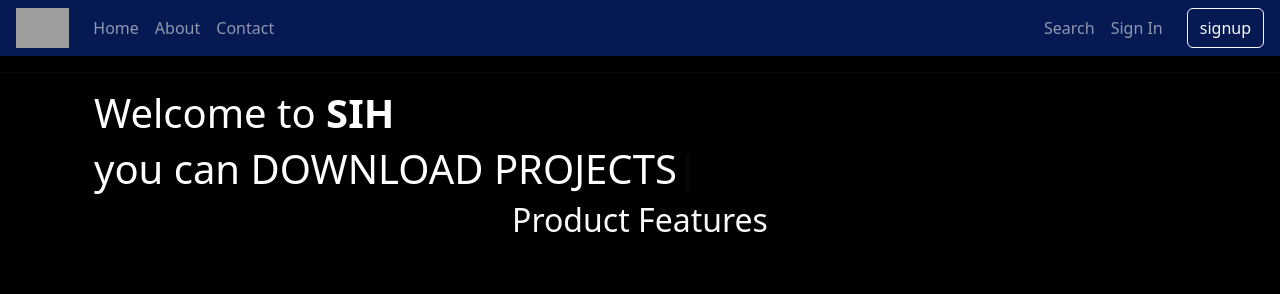
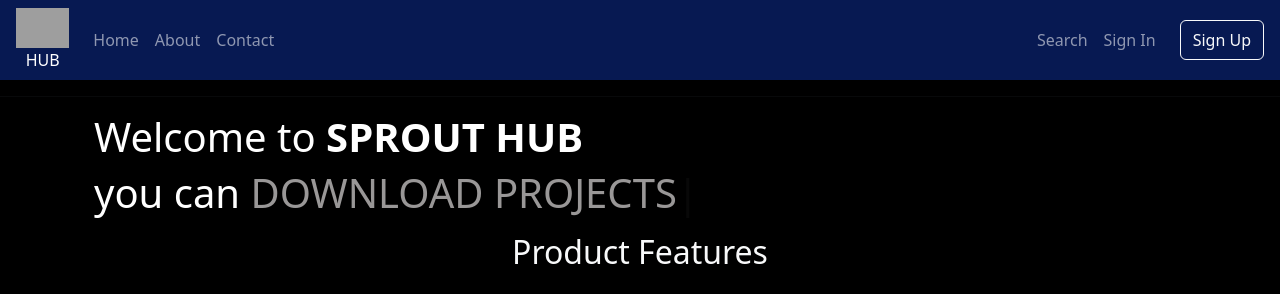
Before and after one commit to sr33n3sh/SproutHub, a Django app: page / in a window 1280 px wide. Shown: the top 294 px of the page. Run offline with Django 4.2, Linux system fonts and the light colour scheme; some libraries are stand-ins or nearby versions; grey boxes are pictures that could not be loaded.

Commit message:
something

```diff
--- a/sih/sih/settings.py
+++ b/sih/sih/settings.py
@@ -59,10 +59,11 @@ import os
 TEMPLATES = [
     {
         'BACKEND': 'django.template.backends.django.DjangoTemplates',
-        'DIRS': [os.path.join(BASE_DIR,'templates')],
+        'DIRS': [os.path.join(BASE_DIR, 'templates')],
         'APP_DIRS': True,
         'OPTIONS': {
             'context_processors': [
+                'django.template.context_processors.static',
                 'django.template.context_processors.debug',
                 'django.template.context_processors.request',
                 'django.contrib.auth.context_processors.auth',
--- a/sih/templates/landingPage.html
+++ b/sih/templates/landingPage.html
@@ -2,12 +2,13 @@
 {% load static %}
 <!-- nav bar -->
 <nav class="navbar navbar-expand-lg navbar-dark color5">
+  <div class="logo-container d-flex flex-column justify-content-center align-items-center
+  ">
     <img src="https://sproutdental.ca/wp-content/uploads/2019/07/SproutDental-Homepage-2019-Hero-Logo.png" style="height: 2.5rem;
-  margin: 0 1rem;" alt="Logo"/>
-  <div
-    class="collapse navbar-collapse justify-content-between"
-    id="navbarTogglerDemo02"
-  >
+    margin: 0 1rem;" alt="Logo" />
+    <p class="text-white" style="font-weight: lighter; margin: 0;">HUB</p>
+  </div>
+  <div class="collapse navbar-collapse justify-content-between" id="navbarTogglerDemo02">
     <ul class="navbar-nav mr-auto mt-2 mt-lg-0">
       <li class="nav-item">
         <a class="nav-link" href="">Home </a>
@@ -30,22 +31,22 @@
       </ul>
 
       <button class="btn btn-outline-light my-2 my-sm-0 mx-3" type="submit">
-        <a class="nav-link" href="http://127.0.0.1:8000/register/">signup</a>
+        <a class="nav-link" href="http://127.0.0.1:8000/register/">Sign Up</a>
     </form>
   </div>
 </nav>
 <hr>
 <!-- end of nav bar-->
 
-<div class="container">
+<div class="container d-flex justify-content-center align-items-center mb-2">
   <div class="container text-white">
-    <h1>Welcome to <strong>SIH</strong></h1>
-    <h1>you can <span class="auto-type"></span></h1>
+    <h1>Welcome to <strong>SPROUT HUB</strong></h1>
+    <h1>you can <span class="auto-type" style="color: #999797;"></span></h1>
   </div>
   <script src="https://cdn.jsdelivr.net/npm/typed.js@2.0.12"></script>
   <script>
-    var typed= new Typed(".auto-type", {
-      strings: ["VIEW PROJECTS","UPLOAD PROJECTS", "DOWNLOAD PROJECTS","COLLABORATE"],
+    var typed = new Typed(".auto-type", {
+      strings: ["VIEW PROJECTS", "UPLOAD PROJECTS", "DOWNLOAD PROJECTS", "COLLABORATE"],
       typeSpeed: 50,
       backSpeed: 50,
       loop: true
@@ -62,42 +63,58 @@
       <div class="col-5 d-flex align-items-center">
         <div>
           <h5>View projects made by students of different institutions</h5>
-        <p>Lorem ipsum dolor sit amet consectetur adipisicing elit. Voluptas, ut? Quo tempore labore nemo minima, necessitatibus nesciunt totam voluptatum esse error, mollitia distinctio magni! Voluptas illum necessitatibus blanditiis esse tenetur?</p>
+          <p>Lorem ipsum dolor sit amet consectetur adipisicing elit. Voluptas, ut? Quo tempore labore nemo minima,
+            necessitatibus nesciunt totam voluptatum esse error, mollitia distinctio magni! Voluptas illum
+            necessitatibus blanditiis esse tenetur?</p>
         </div>
       </div>
       <div class="col-7 ">
-      <img src="https://wac-cdn.atlassian.com/dam/jcr:82085599-4ecc-4965-a101-ed9cbb2505e1/bitbucket-cloud-features-002_2x.png?cdnVersion=1211" style="width: 700px; margin: 50px 0;" >
+        <img
+          src="https://wac-cdn.atlassian.com/dam/jcr:82085599-4ecc-4965-a101-ed9cbb2505e1/bitbucket-cloud-features-002_2x.png?cdnVersion=1211"
+          style="width: 700px; margin: 50px 0;">
       </div>
     </div>
     <div class="row">
       <div class="col-7">
-      <img src="https://wac-cdn.atlassian.com/dam/jcr:82085599-4ecc-4965-a101-ed9cbb2505e1/bitbucket-cloud-features-002_2x.png?cdnVersion=1211" style="width: 700px; margin: 50px 0;" >
+        <img
+          src="https://wac-cdn.atlassian.com/dam/jcr:82085599-4ecc-4965-a101-ed9cbb2505e1/bitbucket-cloud-features-002_2x.png?cdnVersion=1211"
+          style="width: 700px; margin: 50px 0;">
       </div>
       <div class="col-5 d-flex align-items-center">
         <div>
           <h5>Download the project and adjust it to suit your needs</h5>
-        <p>Lorem ipsum dolor sit amet consectetur adipisicing elit. Voluptas, ut? Quo tempore labore nemo minima, necessitatibus nesciunt totam voluptatum esse error, mollitia distinctio magni! Voluptas illum necessitatibus blanditiis esse tenetur?</p>
+          <p>Lorem ipsum dolor sit amet consectetur adipisicing elit. Voluptas, ut? Quo tempore labore nemo minima,
+            necessitatibus nesciunt totam voluptatum esse error, mollitia distinctio magni! Voluptas illum
+            necessitatibus blanditiis esse tenetur?</p>
         </div>
       </div>
       <div class="row">
         <div class="col-5 d-flex align-items-center">
           <div>
             <h5> Get notified when a project is modified</h5>
-          <p>Lorem ipsum dolor sit amet consectetur adipisicing elit. Voluptas, ut? Quo tempore labore nemo minima, necessitatibus nesciunt totam voluptatum esse error, mollitia distinctio magni! Voluptas illum necessitatibus blanditiis esse tenetur?</p>
+            <p>Lorem ipsum dolor sit amet consectetur adipisicing elit. Voluptas, ut? Quo tempore labore nemo minima,
+              necessitatibus nesciunt totam voluptatum esse error, mollitia distinctio magni! Voluptas illum
+              necessitatibus blanditiis esse tenetur?</p>
           </div>
         </div>
         <div class="col-7">
-        <img src="https://wac-cdn.atlassian.com/dam/jcr:82085599-4ecc-4965-a101-ed9cbb2505e1/bitbucket-cloud-features-002_2x.png?cdnVersion=1211" style="width: 700px; margin: 50px 0;" >
+          <img
+            src="https://wac-cdn.atlassian.com/dam/jcr:82085599-4ecc-4965-a101-ed9cbb2505e1/bitbucket-cloud-features-002_2x.png?cdnVersion=1211"
+            style="width: 700px; margin: 50px 0;">
         </div>
       </div>
       <div class="row">
         <div class="col-7">
-        <img src="https://wac-cdn.atlassian.com/dam/jcr:82085599-4ecc-4965-a101-ed9cbb2505e1/bitbucket-cloud-features-002_2x.png?cdnVersion=1211" style="width: 700px; margin: 50px 0;" >
+          <img
+            src="https://wac-cdn.atlassian.com/dam/jcr:82085599-4ecc-4965-a101-ed9cbb2505e1/bitbucket-cloud-features-002_2x.png?cdnVersion=1211"
+            style="width: 700px; margin: 50px 0;">
         </div>
         <div class="col-5 d-flex align-items-center">
           <div>
             <h5>Collaborate with students from diverse institutions</h5>
-          <p>Lorem ipsum dolor sit amet consectetur adipisicing elit. Voluptas, ut? Quo tempore labore nemo minima, necessitatibus nesciunt totam voluptatum esse error, mollitia distinctio magni! Voluptas illum necessitatibus blanditiis esse tenetur?</p>
+            <p>Lorem ipsum dolor sit amet consectetur adipisicing elit. Voluptas, ut? Quo tempore labore nemo minima,
+              necessitatibus nesciunt totam voluptatum esse error, mollitia distinctio magni! Voluptas illum
+              necessitatibus blanditiis esse tenetur?</p>
           </div>
         </div>
       </div>
@@ -114,11 +131,16 @@
 <!--slider -->
 <div id="carouselExampleIndicators" class="carousel slide" style="padding: 100px 0; ">
   <div class="carousel-indicators">
-    <button type="button" data-bs-target="#carouselExampleIndicators" data-bs-slide-to="0" class="active" aria-current="true" aria-label="Slide 1"></button>
-    <button type="button" data-bs-target="#carouselExampleIndicators" data-bs-slide-to="1" aria-label="Slide 2"></button>
-    <button type="button" data-bs-target="#carouselExampleIndicators" data-bs-slide-to="2" aria-label="Slide 3"></button>
-    <button type="button" data-bs-target="#carouselExampleIndicators" data-bs-slide-to="3" aria-label="Slide 4"></button>
-    <button type="button" data-bs-target="#carouselExampleIndicators" data-bs-slide-to="4" aria-label="Slide 5"></button>
+    <button type="button" data-bs-target="#carouselExampleIndicators" data-bs-slide-to="0" class="active"
+      aria-current="true" aria-label="Slide 1"></button>
+    <button type="button" data-bs-target="#carouselExampleIndicators" data-bs-slide-to="1"
+      aria-label="Slide 2"></button>
+    <button type="button" data-bs-target="#carouselExampleIndicators" data-bs-slide-to="2"
+      aria-label="Slide 3"></button>
+    <button type="button" data-bs-target="#carouselExampleIndicators" data-bs-slide-to="3"
+      aria-label="Slide 4"></button>
+    <button type="button" data-bs-target="#carouselExampleIndicators" data-bs-slide-to="4"
+      aria-label="Slide 5"></button>
   </div>
   <div class="carousel-inner ">
     <div class="carousel-item active ">
--- a/sih/templates/stu_ins.html
+++ b/sih/templates/stu_ins.html
@@ -52,6 +52,9 @@
 
 {% else %}
 {% if name == 'student_register' %}
+<script>
+    console.log("Student");
+</script>
 <section class="text-center">
     <!-- Background image -->
     <div class="p-5 bg-image" style="
@@ -66,11 +69,10 @@
           backdrop-filter: blur(30px);
           ">
         <div class="card-body py-5 px-md-5">
-
             <div class="row d-flex justify-content-center">
                 <div class="col-lg-8">
                     <h2 class="fw-bold mb-5">student</h2>
-                    <form method="POSt">
+                    <form method="post">
                         {% csrf_token %}
                         <div class="form-outline mb-4">
                             <!-- <input type="email" id="form3Example3" class="form-control" /> -->
```
Also changed, not shown: sih/templates/bbase.html (+24 -11 lines), sih/templates/register.html (+0 -14 lines), sih/db.sqlite3, sih/static/Sprout.png (added). Lines whose indentation alone changed are shown as unchanged.
